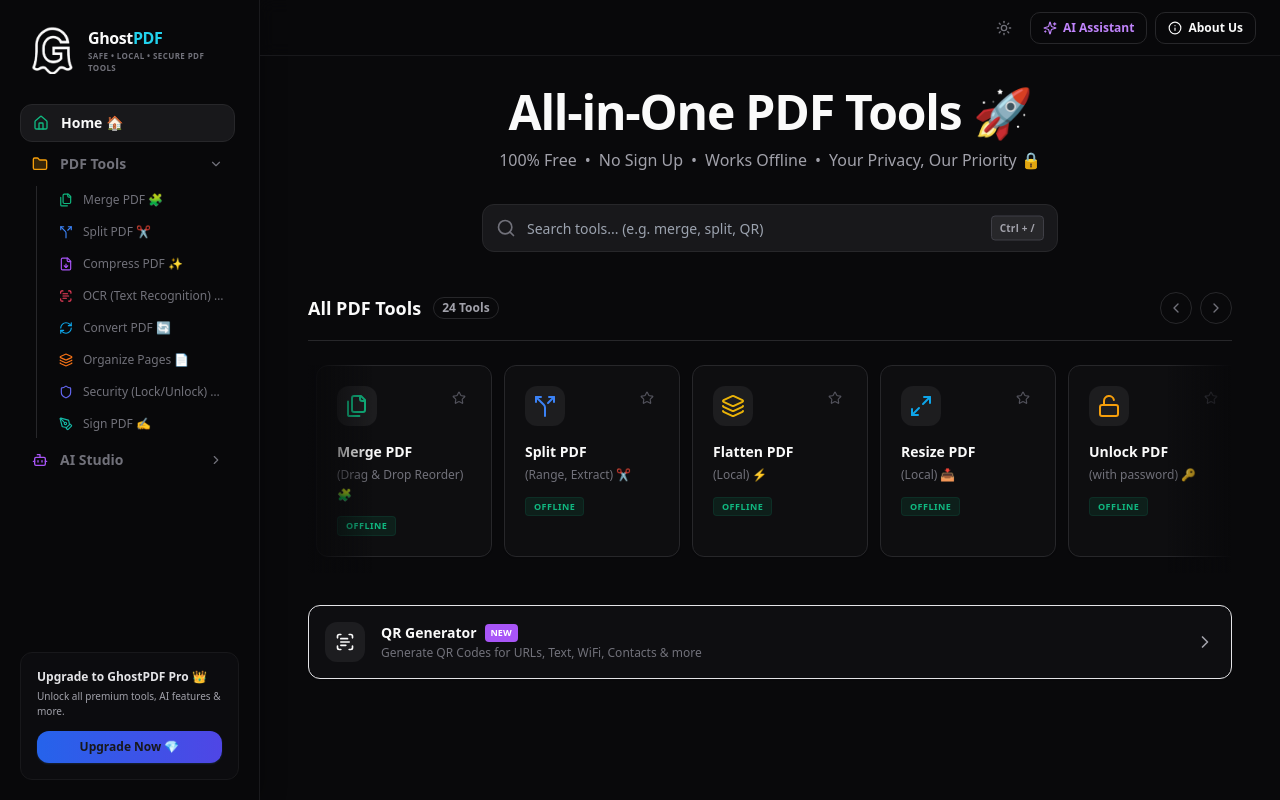
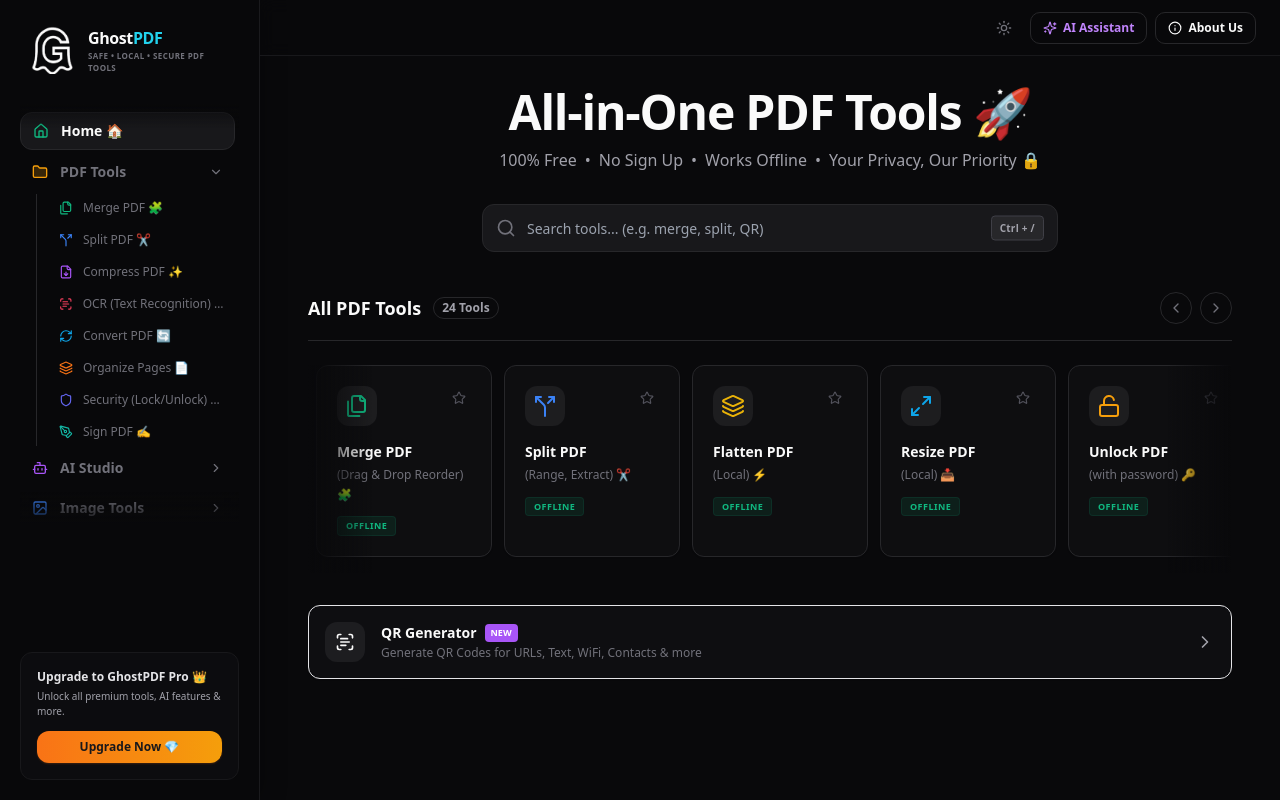
Before and after one commit to shashankkshashi626-dot/GostPDF, a React (Vite) app: page / in a window 1280 px wide. Built offline with nearby package versions, Linux system fonts and the light colour scheme.

Commit message:
feat: sidebar nav blur-fade scroll edges + upgrade button orange in dark mode

```diff
--- a/src/App.tsx
+++ b/src/App.tsx
@@ -585,8 +585,14 @@ function DashboardContent() {
             </div>
           </div>
 
-          {/* Collapsible Accordion Navigation */}
-          <nav className="flex flex-col gap-1 overflow-y-auto max-h-[380px] pr-1 scrollbar-thin">
+          {/* Collapsible Accordion Navigation — with blur-fade scroll edges */}
+          <div className="relative">
+            {/* Top fade */}
+            <div className="pointer-events-none absolute top-0 left-0 right-0 h-6 z-10 bg-gradient-to-b from-white/80 dark:from-zinc-950/80 to-transparent" />
+            {/* Bottom fade */}
+            <div className="pointer-events-none absolute bottom-0 left-0 right-0 h-8 z-10 bg-gradient-to-t from-white/90 dark:from-zinc-950/90 to-transparent" />
+
+          <nav className="flex flex-col gap-1 overflow-y-auto max-h-[420px] pr-1 py-2" style={{ scrollbarWidth: "none" }}>
             {/* Home */}
             <button
               onClick={() => { setActiveTool(null); setActiveMenu("all-tools"); }}
@@ -862,6 +868,7 @@ function DashboardContent() {
               </button>
             </div>
           </nav>
+          </div>
         </div>
 
         {/* Upgrade Pro Widget */}
@@ -874,7 +881,7 @@ function DashboardContent() {
           </p>
           <Button
             onClick={() => toast({ title: "Upgrade Pro", description: "Stripe payment integration coming soon." })}
-            className="w-full mt-3 h-8 text-xs font-bold gap-1.5 bg-gradient-to-r from-blue-600 to-indigo-600 hover:from-blue-700 hover:to-indigo-700 text-white rounded-lg cursor-pointer border-none shadow-sm shadow-blue-500/20"
+            className="w-full mt-3 h-8 text-xs font-bold gap-1.5 bg-gradient-to-r from-blue-600 to-indigo-600 hover:from-blue-700 hover:to-indigo-700 dark:from-orange-500 dark:to-amber-500 dark:hover:from-orange-600 dark:hover:to-amber-600 text-white rounded-lg cursor-pointer border-none shadow-sm shadow-blue-500/20 dark:shadow-orange-500/20"
           >
             Upgrade Now 💎
           </Button>
```
